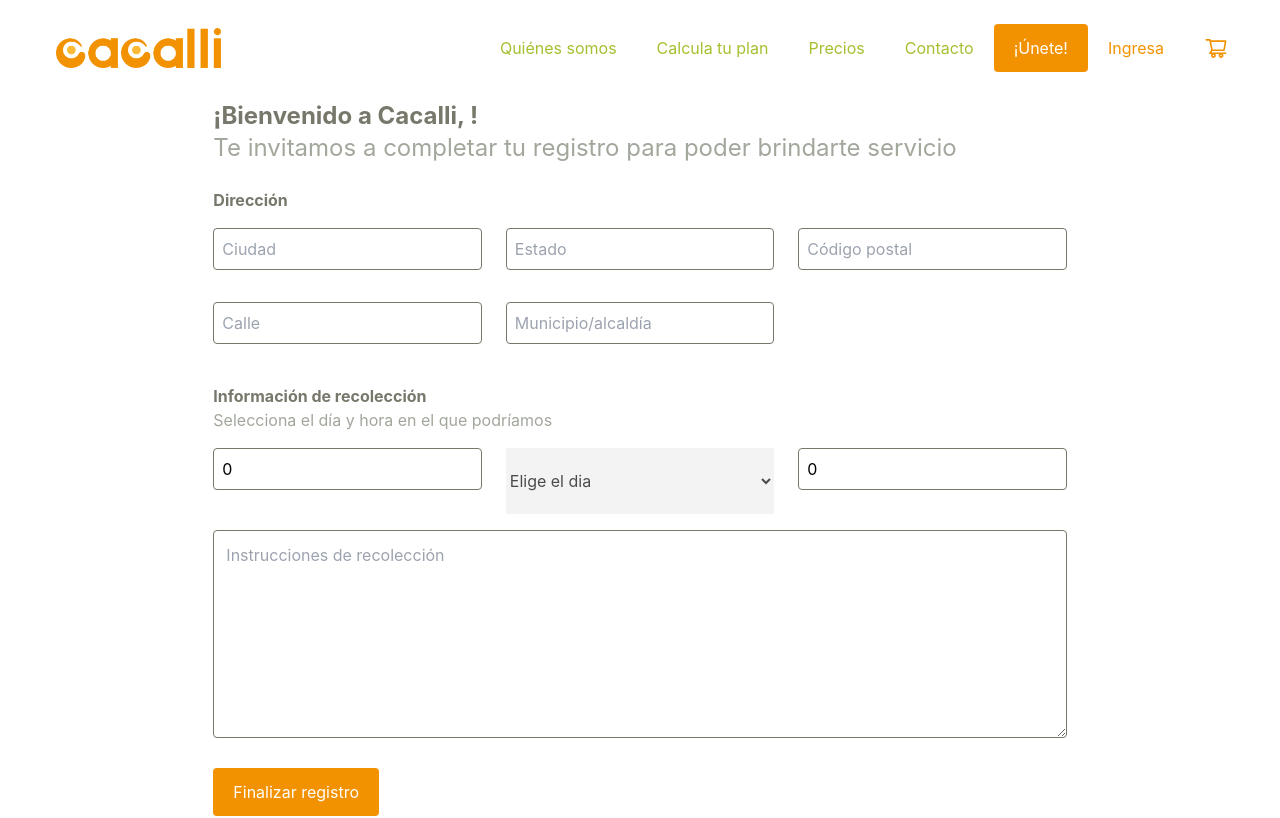
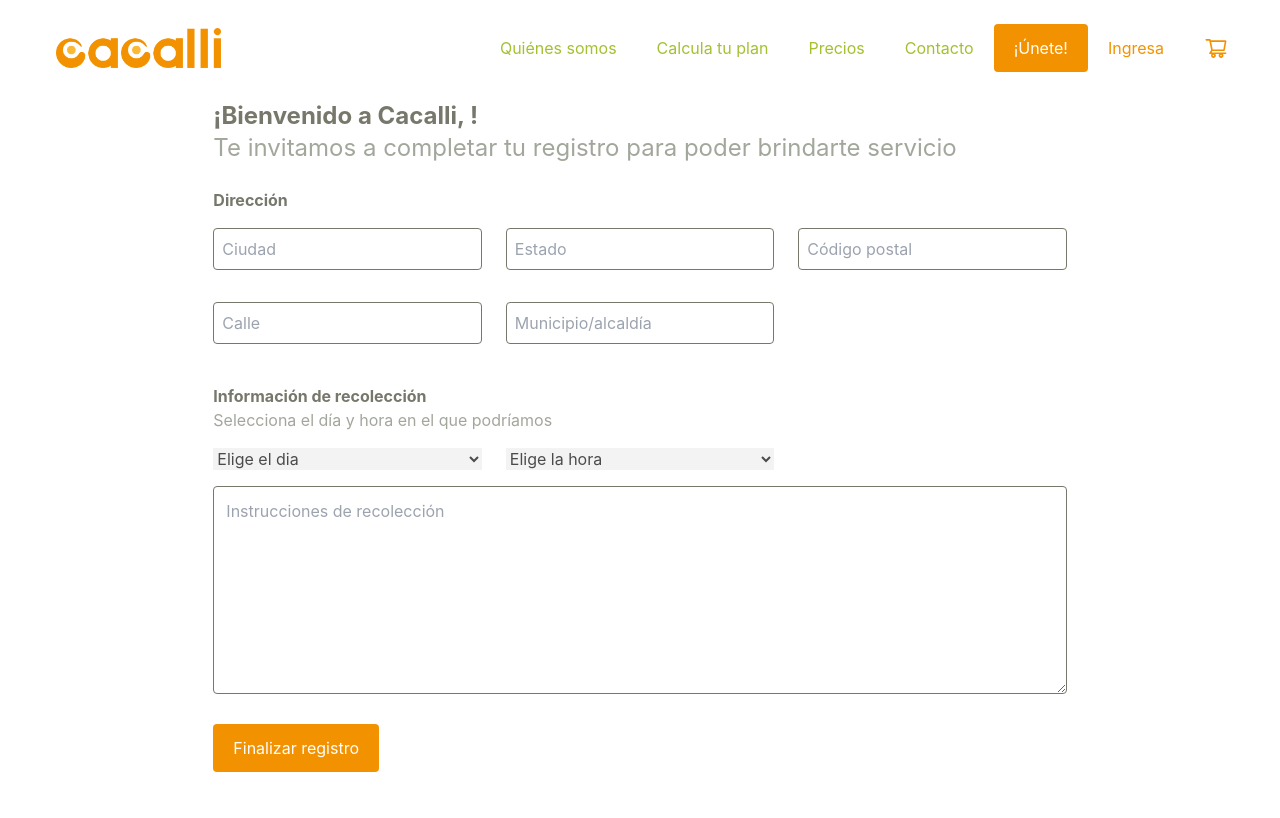
Before and after one commit to Cacalli/cacalli-frontend, a React (Create React App) app: page /dashboard/completa-registro in a window 1280 px wide. Shown: the top 818 px of the page. Built offline with nearby package versions, Linux system fonts and the light colour scheme.

Commit message:
modifying dropdown

```diff
--- a/src/components/CreateAccount/CreateAccountCompleteRegistry.js
+++ b/src/components/CreateAccount/CreateAccountCompleteRegistry.js
@@ -9,6 +9,7 @@ import completeRegistrySchema from "../../schemas/completeRegistry";
 
 export default function CreateAccountCompleteRegistry({ firstName }) {
   const [availableDays, setAvailableDays] = useState([]);
+  const [availableHours, setAvailableHours] =useState([])
   const [currentField, setCurrentField] = useState("");
   const [currentFieldName, setCurrentFieldName] = useState("");
 
@@ -28,10 +29,10 @@ export default function CreateAccountCompleteRegistry({ firstName }) {
         .then((response) => response.json())
         .then((data) => {
           console.log(data);
-          // const days = data.payload[0].schedules.map((item) => {
-          //   return item.day;
-          // });
-          // setAvailableDays(days);
+          const days = data.payload[0].schedules.map((item) => {
+            return item.day;
+          });
+          setAvailableDays(days);
         })
         .catch((error) => {
           console.error(error);
@@ -126,7 +127,7 @@ export default function CreateAccountCompleteRegistry({ firstName }) {
               Selecciona el día y hora en el que podríamos{" "}
             </p>
             <div className="grid grid-cols-3 gap-6 mt-4">
-              <Input
+              {/* <Input
                 name="recolectionDay"
                 value={formik.values.recolectionDay}
                 onChange={(e) =>
@@ -134,20 +135,20 @@ export default function CreateAccountCompleteRegistry({ firstName }) {
                 }
                 className="w-full"
                 placeholder="Día"
-              />
+              /> */}
               <Dropdown
                 options={availableDays}
                 defaultText="Elige el dia"
                 name="Dia"
               />
-              <Input
-                name="recolectionHour"
-                value={formik.values.recolectionHour}
+              <Dropdown
+              options={availableHours}
+              defaultText="Elige la hora"
+              name="recolectionHour"
                 onChange={(e) =>
                   setInputValue("recolectionHour", e.target.value)
                 }
                 className="w-full"
-                placeholder="Hora"
               />
             </div>
           </div>
--- /dev/null
+++ b/src/components/schemas/completeRegistrySchema.js
@@ -0,0 +1,17 @@
+import * as Yup from "yup";
+
+const completeRegistrySchema = Yup.object().shape({
+    city: Yup.string(),
+    state: Yup.string(),
+    zipCode: Yup.string()
+      .matches(/^[0-9]+$/, "Must be only digits")
+      .min(5, "Must be exactly 5 digits")
+      .max(5, "Must be exactly 5 digits"),
+    street: Yup.string().max(20),
+    town: Yup.string().max(20),
+    recolectionDay: Yup.number(),
+    recolectionHour: Yup.number(),
+    instructions: Yup.string().max(200),
+  });
+
+  export default completeRegistrySchema
```
